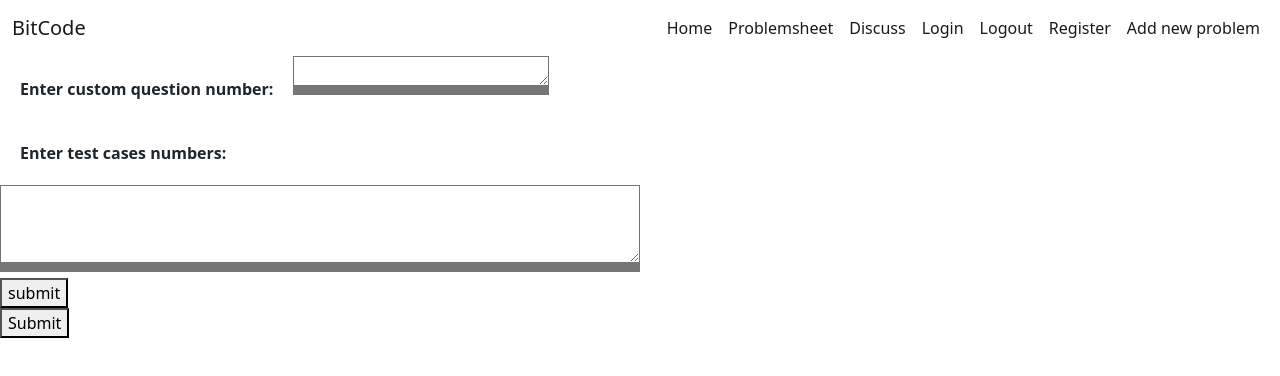
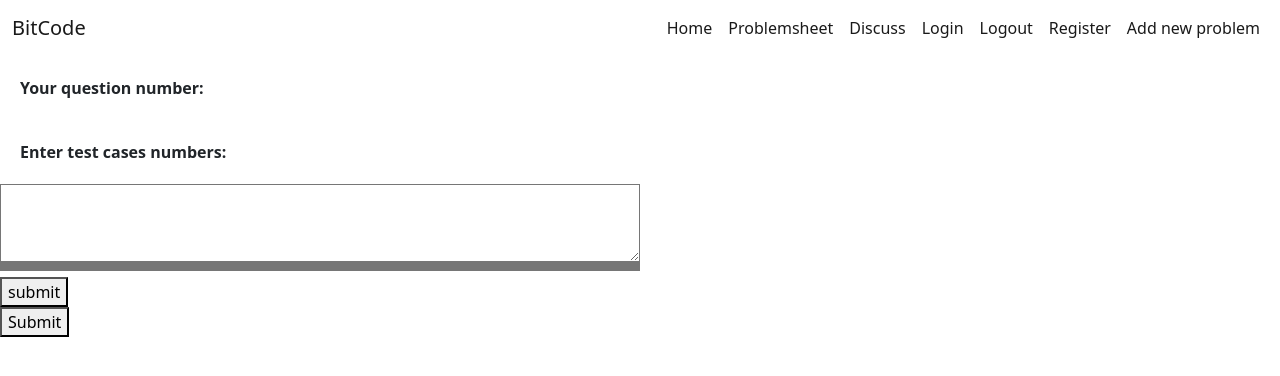
Before and after one commit to Satyam-jsw/-Coding_Plateforms, a React (Create React App) app in the folder client/: page /addinput in a window 1280 px wide. Shown: the top 376 px of the page. Built offline with nearby package versions, Linux system fonts and the light colour scheme.

Commit message:
Initial Commit

```diff
--- a/client/src/components/serverwork/Addinput.js
+++ b/client/src/components/serverwork/Addinput.js
@@ -1,10 +1,10 @@
-import React from "react";
+import React, { useEffect ,PureComponent} from "react";
 import { useState } from "react";
 
 
-let INPUT = ({id}) => {
+let INPUT = (prop) => {
 
-    let [Id, setId] = useState(id);
+    let [Id, setId] = useState(0);
     let [input, setInput] = useState([]);
     let [output, setOutput] = useState([]);
     let [inputDummy, setInputDummy] = useState();
@@ -26,7 +26,7 @@ let INPUT = ({id}) => {
         setInput(inputArray);
         setOutput(outputArray);
 
-        let data = { input: input, output: output, id: Id };
+        let data = { input: input, output: output, id: prop.no };
 
         let res = await fetch('/input', {
             method: 'POST',
@@ -48,26 +48,49 @@ let INPUT = ({id}) => {
 
     let fun = (val) => {
         val.preventDefault();
-        let arr1 = []
+        let arr1 = [];
         for (let i = 0; i < inputDummy; i++)
             arr1.push('')
         setArr(arr1);
 
     }
 
-
+let Fun=()=>{
+    if(prop.no==0)
+    {
+       return(
+        <>
+         <div style={{ width: '50%' }}>
+                    <label>Enter custom question number:</label>
+                    <textarea style={{ width: '40%' }} cols="1" rows="1" placeholder={''} onChange={e => setId(e.target.value)}>{}</textarea>
+         </div>
+         <div style={{ width: '50%' }}>
+                    <label>Enter test cases numbers:</label>
+                    <textarea style={{ width: '100%' }} cols="10" rows="3" placeholder='' onChange={e => setInputDummy(e.target.value)}>{inputDummy}</textarea>
+         </div>
+        </>
+       )
+    }
+    else
+    {
+            return(
+             <>
+              <div style={{ width: '50%' }}>
+                    <label>Your question number:{prop.no}</label>
+              </div>
+              <div style={{ width: '50%' }}>
+                    <label>Enter test cases numbers:</label>
+                    <textarea style={{ width: '100%' }} cols="10" rows="3" placeholder='' onChange={e => setInputDummy(e.target.value)}>{inputDummy}</textarea>
+                </div>
+             </>
+            )
+    }
+}
     return (
         <div>
 
-            <form>
-                <div style={{ width: '50%' }}>
-                    <label>Enter custom question number:</label>
-                    <textarea style={{ width: '40%' }} cols="1" rows="1" placeholder='' onChange={e => setId(e.target.value)}>{Id}</textarea>
-                </div>
-                <div style={{ width: '50%' }}>
-                    <label>Enter test cases numbers:</label>
-                    <textarea style={{ width: '100%' }} cols="10" rows="3" placeholder='' onChange={e => setInputDummy(e.target.value)}>{inputDummy}</textarea>
-                </div>
+             <form>
+               <Fun/>
                 <button type="submit" onClick={fun}>submit</button>
             </form>
             <form>
```
